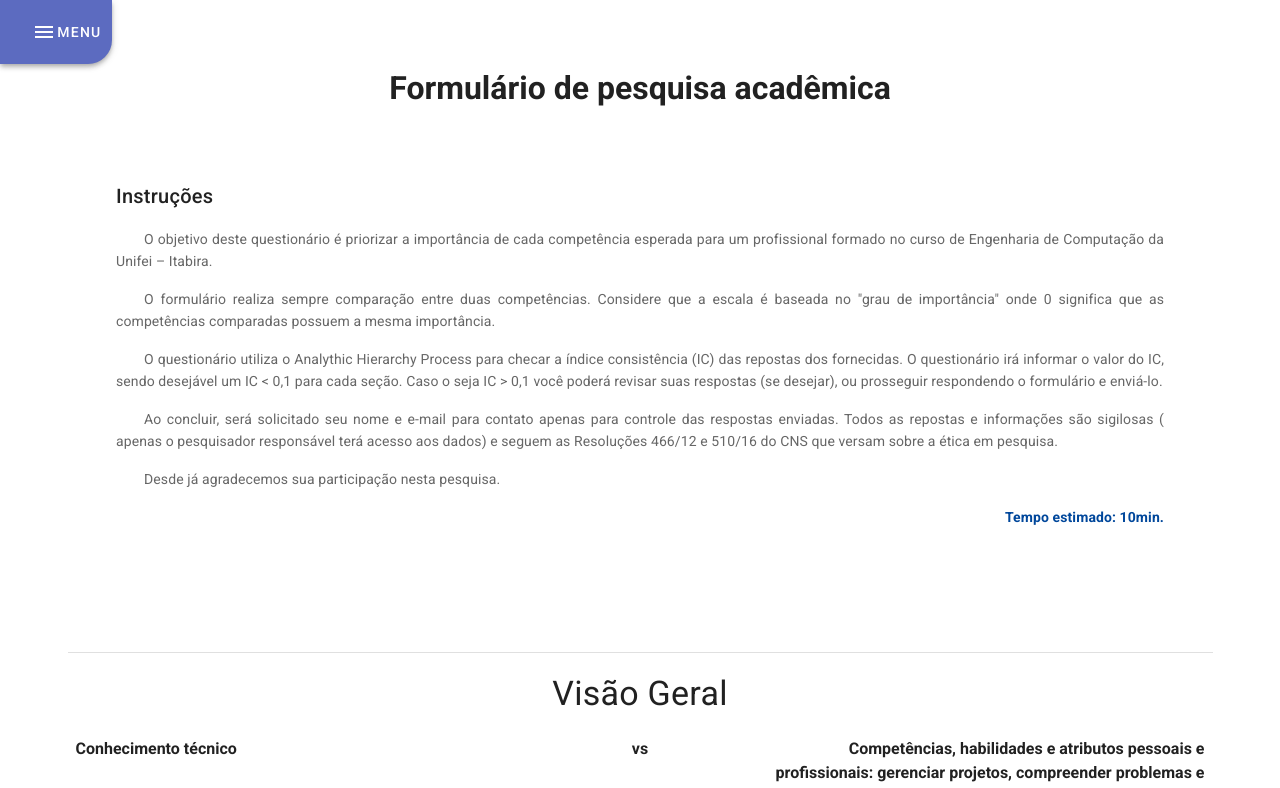
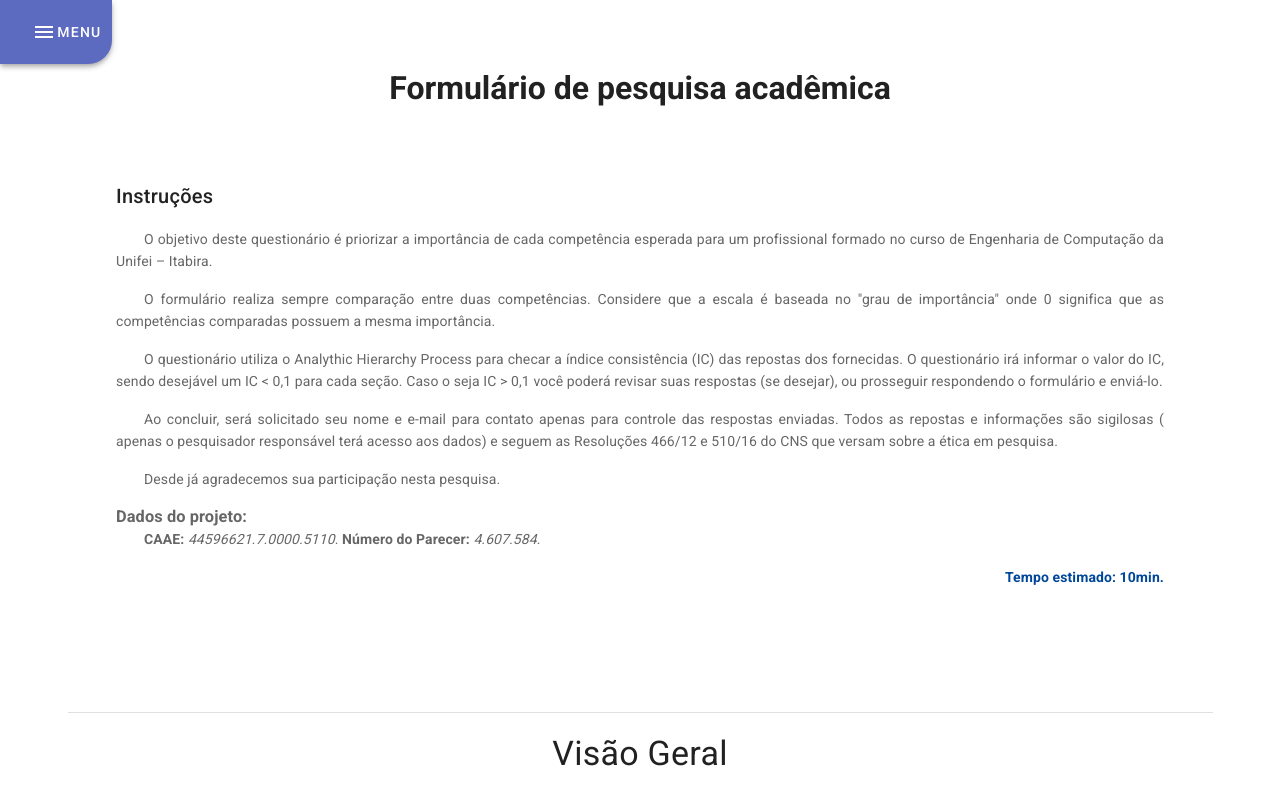
Before and after one commit to ppcamp/sigaa-ahp-form, a Vue app in the folder ahp-form/: page /Form in a window 1280 px wide. Shown: the top 788 px of the page. Built offline with nearby package versions, Linux system fonts and the light colour scheme.

Commit message:
form: adding CAAE and committee acceptance number

```diff
--- a/ahp-form/src/components/form/Info.vue
+++ b/ahp-form/src/components/form/Info.vue
@@ -40,6 +40,12 @@
           Desde já agradecemos sua participação nesta pesquisa.
         </p>
 
+        <h3> Dados do projeto: </h3>
+        <p class="text-justify">
+          <strong>CAAE:</strong> <i>44596621.7.0000.5110</i>.
+          <strong>Número do Parecer:</strong> <i>4.607.584</i>.
+        </p>
+
         <p class="text-right font-weight-bold primary--text text--darken-2">
           Tempo estimado: 10min.
         </p>
```
Also changed, not shown: ahp-form/src/components/form/Terms.vue (+0 -8 lines).
